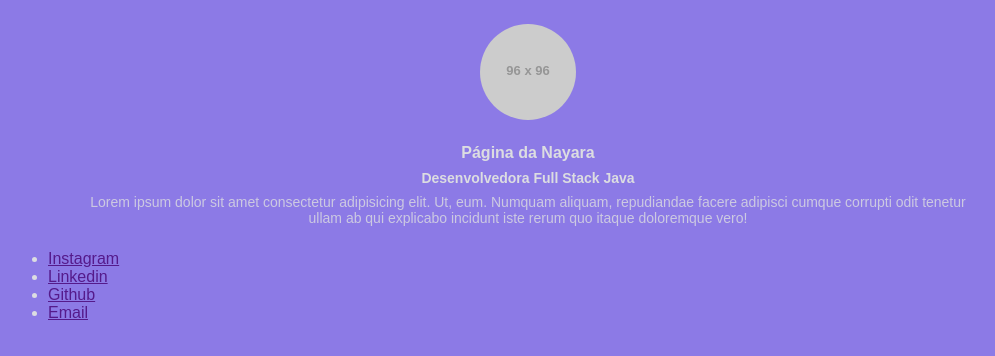
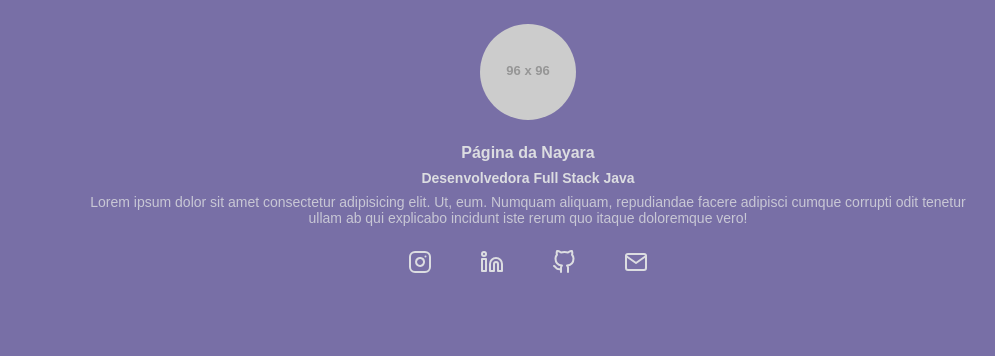
Before and after one commit to naymaisa/MyPersonalBio, a website: page index.html in a window 1280 px wide. Shown: the whole page, without its empty margins (112-1107 px from the left). Drawn offline with Linux system fonts and the light colour scheme; placeholder pictures from the web are drawn by us; a web font is replaced by a local one.

Commit message:
estilizaçao redes sociais e mapeamento

```diff
--- a/index.html
+++ b/index.html
@@ -27,11 +27,28 @@
             </div>
         </header>
         <nav>
-            <ul>
-                <li><a href="">Instagram</a></li>
-                <li><a href="">Linkedin</a></li>
-                <li><a href="">Github</a></li>
-                <li><a href="">Email</a></li>
+            <ul class="social-links">
+                <li>
+                    <a href="">
+                        <img src="./src/icons/instagram.svg" alt="logo insta">
+                    </a>
+                </li>
+                <li>
+                    <a href="">
+                        <img src="./src/icons/linkedin.svg" alt="logo linkedin">
+                    </a>
+                </li>
+                <li>
+                    <a href="">
+                        <img src="./src/icons/github.svg" alt="logo github">
+                    </a>
+                </li>
+                <li>
+                    <a href="">
+                        <img src="./src/icons/mail.svg" alt="logo email">
+                    </a>
+                </li>
+
             </ul>
         </nav>
     </div>
--- a/src/styles/main.less
+++ b/src/styles/main.less
@@ -1,4 +1,5 @@
-@import "variaveis.less";
+@import "mapas.less";
+
 @breakpointMobile: ~"(max-width: 767px)";
 @breakpointTablet: ~"(min-width: 768px) and (max-width: 1023px)";
 
@@ -11,13 +12,13 @@
     margin: 0;
     padding: 0;
     box-sizing: border-box;
-    font-family: @fontePrincipal;
+    font-family: #fonte[fontePrincipal];
 }
 
 
 body {
-    background-color: @corDeFundo;
-    color: @corDosTextos;
+    background-color: #colors[backgroundColor];
+    color: #colors[textColor];
 }
 
 .container {
@@ -63,3 +64,23 @@ header {
         opacity: 80%;
     }
 }
+
+.social-links {
+    display: flex;
+    justify-content: space-between;
+    max-width: 240px;
+    width: 100%;
+    margin: 0 auto;
+
+    li {
+        list-style: none;
+
+        img {
+            transition: all ease .3s;
+
+            &:hover {
+                transform: scale(1.1); //quando passar o mouse em cima o icon ira aumentar, escal de 110%
+            }
+        }
+    }
+}
--- /dev/null
+++ b/src/styles/mapas.less
@@ -0,0 +1,9 @@
+#colors() {
+    backgroundColor: #786fa6;
+    buttonColor: #3f5287;
+    textColor: #dcdde1;
+}
+
+#fonte() {
+    fontePrincipal: "Parkinsans", sans-serif;
+}
--- a/src/styles/variaveis.less
+++ /dev/null
@@ -1,6 +0,0 @@
-@corDeFundo: #8c7ae6;
-@corDosBotoes: #3f5287;
-@corDosTextos: #dcdde1;
-
-
-@fontePrincipal: "Parkinsans", sans-serif;
```
Also changed, not shown: build/styles/main.css, src/icons/github.svg (added), src/icons/instagram.svg (added), src/icons/linkedin.svg (added), src/icons/mail.svg (added).
